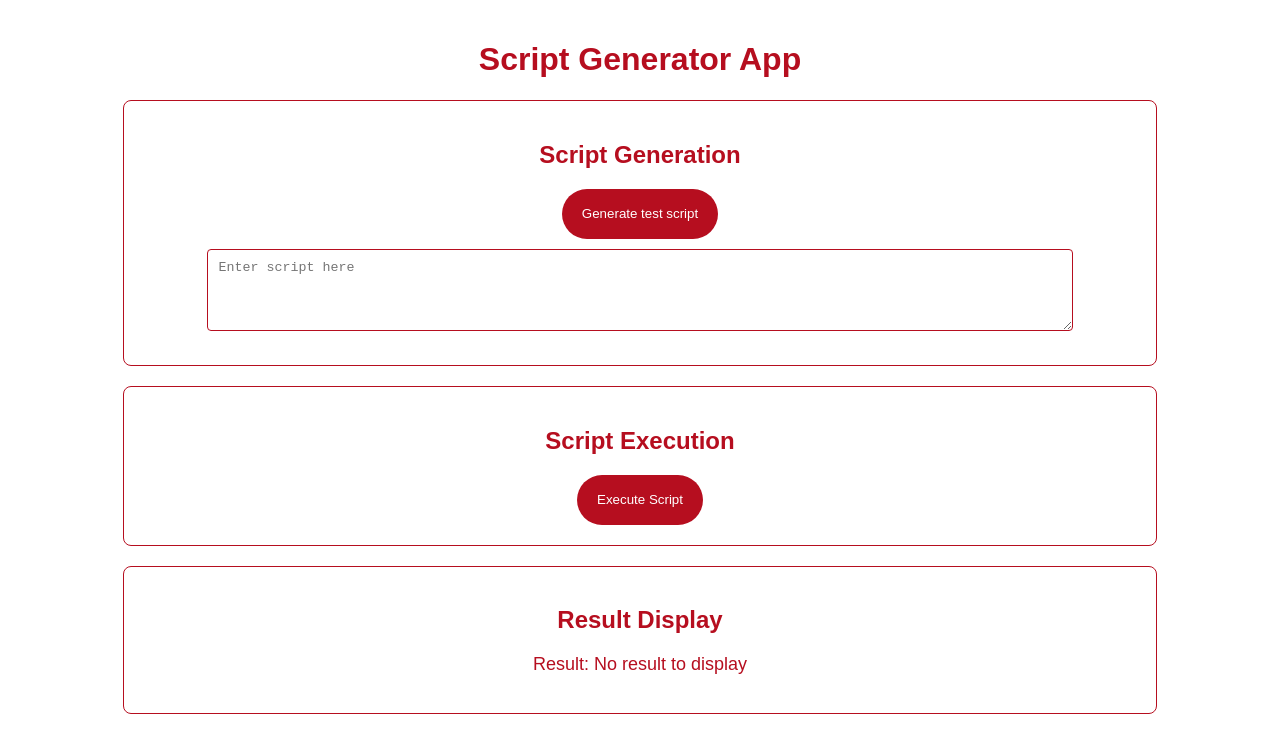
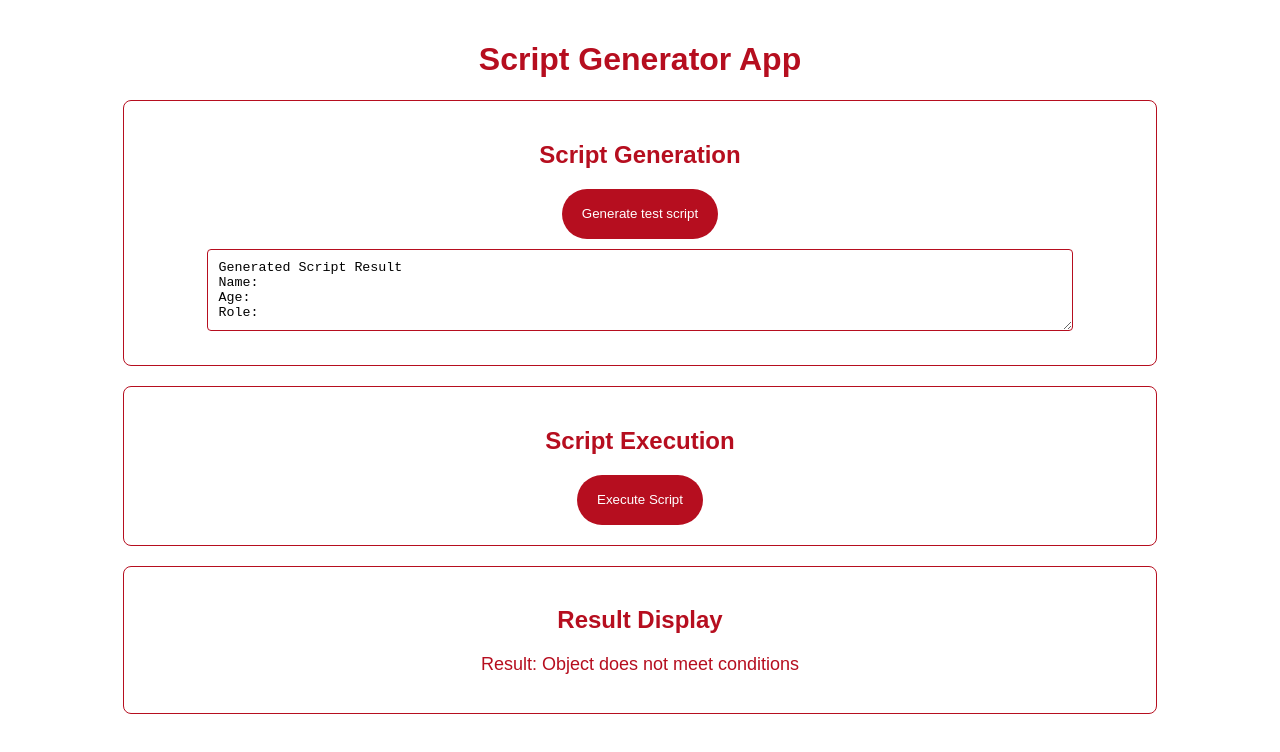
Before and after one commit to mateomustapic88/script-generator, a React (Create React App) app: page / in a window 1280 px wide. Shown: the top 752 px of the page. Built offline with nearby package versions, Linux system fonts and the light colour scheme.

Commit message:
fix issue with result display through context

```diff
--- a/src/components/ResultDisplay.tsx
+++ b/src/components/ResultDisplay.tsx
@@ -4,7 +4,9 @@ import { ScriptContext } from "../context/ScriptContext";
 import "./ResultDisplay.scss";
 
 const ResultDisplay: React.FC = () => {
-  const { result } = useContext(ScriptContext);
+  const { result, script } = useContext(ScriptContext);
+
+  console.log(script);
 
   return (
     <div className='result-display-container'>
--- a/src/components/ScriptExecution.tsx
+++ b/src/components/ScriptExecution.tsx
@@ -1,4 +1,3 @@
-// src/components/ScriptExecution.tsx
 import React, { useContext } from "react";
 import { ScriptContext } from "../context/ScriptContext";
 import "./ScriptExecution.scss";
@@ -10,8 +9,15 @@ const ScriptExecution: React.FC = () => {
 
   const handleExecuteScript = () => {
     try {
-      const result = eval(script) as boolean;
-      setResult(result);
+      const result = eval(script);
+
+      if (typeof result === "boolean") {
+        setResult(result);
+        console.log("result", result);
+      } else {
+        console.error("Script did not return a boolean value:", result);
+        setResult(null);
+      }
     } catch (error) {
       console.error("Error executing script:", error);
       setResult(null);
--- a/src/components/ScriptGeneration.tsx
+++ b/src/components/ScriptGeneration.tsx
@@ -1,5 +1,4 @@
-// src/components/ScriptGeneration.tsx
-import React, { useContext } from "react";
+import React, { useContext, useState, useEffect } from "react";
 import { ScriptContext } from "../context/ScriptContext";
 import "./ScriptGeneration.scss";
 import { ScriptObject } from "../types/types";
@@ -12,6 +11,14 @@ const ScriptGeneration: React.FC = () => {
     setScript,
     setResult,
   } = useContext(ScriptContext);
+
+  const [generatedScriptResult, setGeneratedScriptResult] =
+    useState<ScriptObject | null>(null);
+
+  useEffect(() => {
+    // Update the generated script result when objectToEvaluate changes
+    setGeneratedScriptResult(objectToEvaluate);
+  }, [objectToEvaluate]);
 
   const getRandomObject = () => {
     return {
@@ -68,24 +75,22 @@ const ScriptGeneration: React.FC = () => {
 
     // Test script
     const testScript = function (objectToEvaluate: ScriptObject) {
-      if (
+      return (
         objectToEvaluate.name === "Budha" ||
         objectToEvaluate.age === 40 ||
         objectToEvaluate.role === "student"
-      ) {
-        return objectToEvaluate;
-      }
+      );
     };
 
     // Set the script
-    setScript(JSON.stringify(testScript));
+    setScript(JSON.stringify(testScript(objectToEvaluate)));
 
     // Execute the script and update the result
     try {
       const result = testScript(objectToEvaluate);
-      if (result) {
-        setResult(true);
-      }
+      setResult(result);
+
+      console.log(result, "result");
     } catch (error) {
       console.error("Error executing script:", error);
       setResult(null);
@@ -97,7 +102,11 @@ const ScriptGeneration: React.FC = () => {
       <h2>Script Generation</h2>
       <button onClick={handleTestScript}>Generate test script</button>
       <textarea
-        value={script}
+        value={`Generated Script Result\nName: ${
+          generatedScriptResult?.name || ""
+        }\nAge: ${generatedScriptResult?.age || ""}\nRole: ${
+          generatedScriptResult?.role || ""
+        }`}
         onChange={handleScriptChange}
         placeholder='Enter script here'
         rows={4}
--- a/src/context/ScriptContext.tsx
+++ b/src/context/ScriptContext.tsx
@@ -4,6 +4,7 @@ import React, {
   Dispatch,
   SetStateAction,
   ReactNode,
+  useEffect,
 } from "react";
 import { ScriptObject } from "../types/types";
 
@@ -12,7 +13,7 @@ interface ScriptContextProps {
   setScript: Dispatch<SetStateAction<string>>;
   objectToEvaluate: ScriptObject;
   setObjectToEvaluate: Dispatch<SetStateAction<ScriptObject>>;
-  result: boolean | null;
+  result: boolean | null; // Adjusted the type to boolean
   setResult: Dispatch<SetStateAction<boolean | null>>;
 }
 
@@ -38,6 +39,14 @@ export const ScriptProvider: React.FC<ScriptProviderProps> = ({ children }) => {
   });
   const [result, setResult] = useState<boolean | null>(null);
 
+  useEffect(() => {
+    setResult(
+      objectToEvaluate.name === "Budha" ||
+        objectToEvaluate.age === 40 ||
+        objectToEvaluate.role === "student"
+    );
+  }, [objectToEvaluate]);
+
   return (
     <ScriptContext.Provider
       value={{
```
